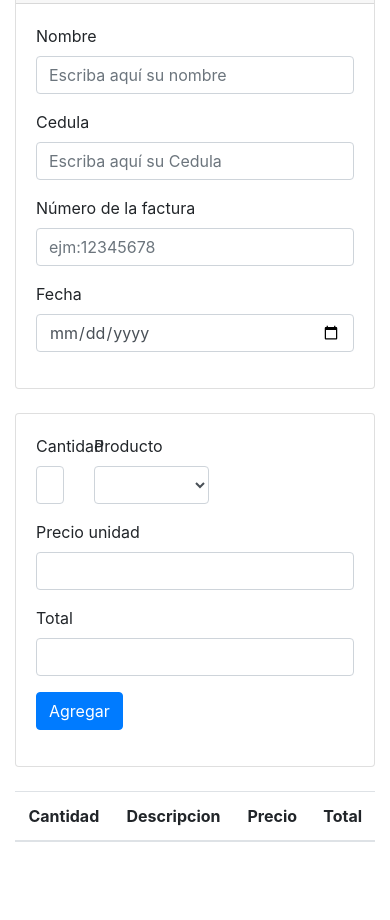
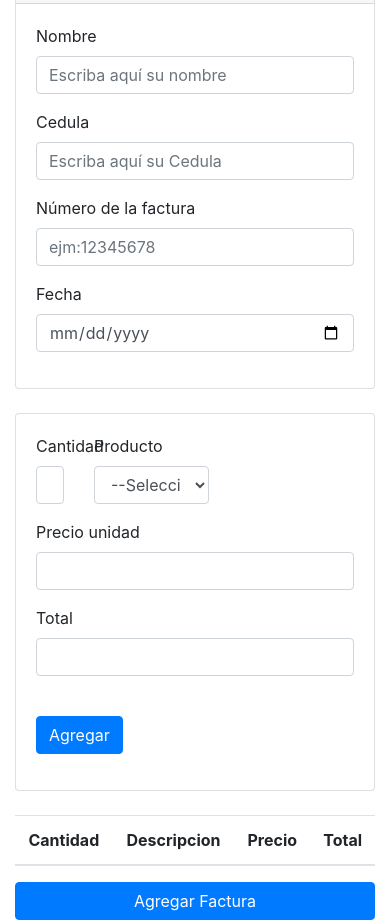
Before and after one commit to JuanDanielPamo/Factura, a plain HTML site: page index.html in a window 390 px wide. Shown: the part 168-1088 px from the top of the page. Before the commit the page ends 1026 px from the top, so only its background shows below. Drawn offline with nearby package versions, Linux system fonts and the light colour scheme.

Commit message:
Update index.html

```diff
--- a/index.html
+++ b/index.html
@@ -50,14 +50,21 @@
                     <div class="card-body">
                         <form class="row">
                             <div class="form-group col-2"><label for="">Cantidad</label>
-                                <input type="number" class="form-control" id="CantidadProducto"/></div>
+                                <input type="number" class="form-control" id="InputCantidad"/></div>
                             <div class="form-group col-5"><label for="">Producto</label>
-                                <select class="form-control" id="SelectProducto"></select></div>
+                                <select class="form-control" id="SelectProducto">
+                                    <option value="0">--Seleccione su producto--</option>
+                                    <option value="">Producto 1</option>
+                                    <option value="">Producto 2</option>
+                                    <option value="">Producto 3</option>
+                                    <option value="">Producto 4</option>
+                                    <option value="">Producto 5</option>
+                                </select></div>
                             <div class="form-group col-md"><label for="">Precio unidad</label>
-                                <input type="text" class="form-control"/></div>
+                                <input type="number" class="form-control" id="InputPrecioUnitario"/></div>
                             <div class="form-group col-md"><label for="">Total</label>
-                                <input type="text" class="form-control"/></div>
-                            <div class="form-group col-md">
+                                <input type="number" class="form-control" id="InputTotal"/></div>
+                            <div class="form-group col-md mt-4">
                                 <button class="btn btn-primary">
                                     Agregar
                                 </button>
@@ -80,7 +87,8 @@
                     </thead>
                 </table>
             </div>
-        </section>
+        </section class="row">
+        <button class="btn btn-primary col-md-12">Agregar Factura</button>
     </main>
 <script src="vue.js"></script>
 </body>
```
